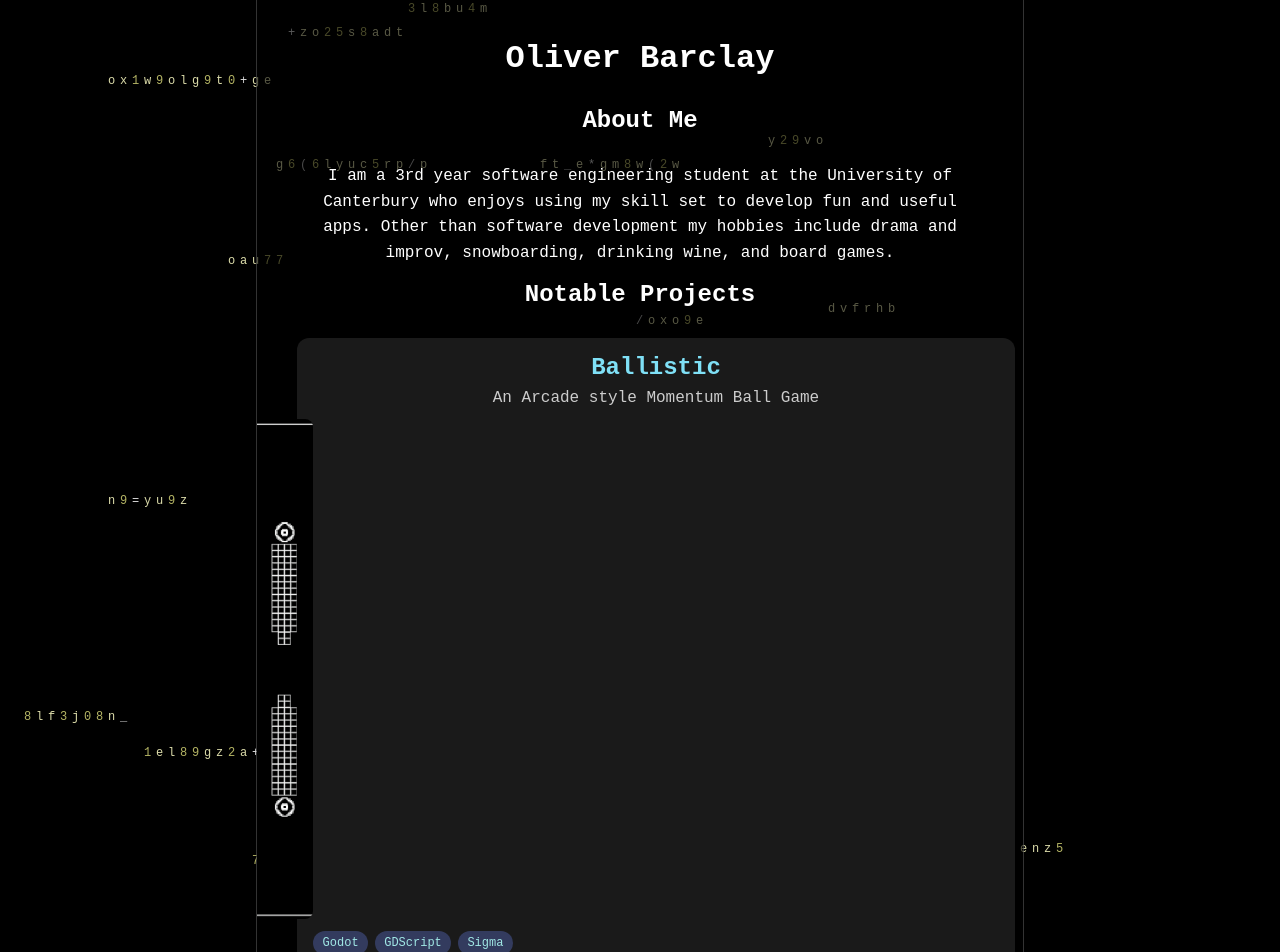
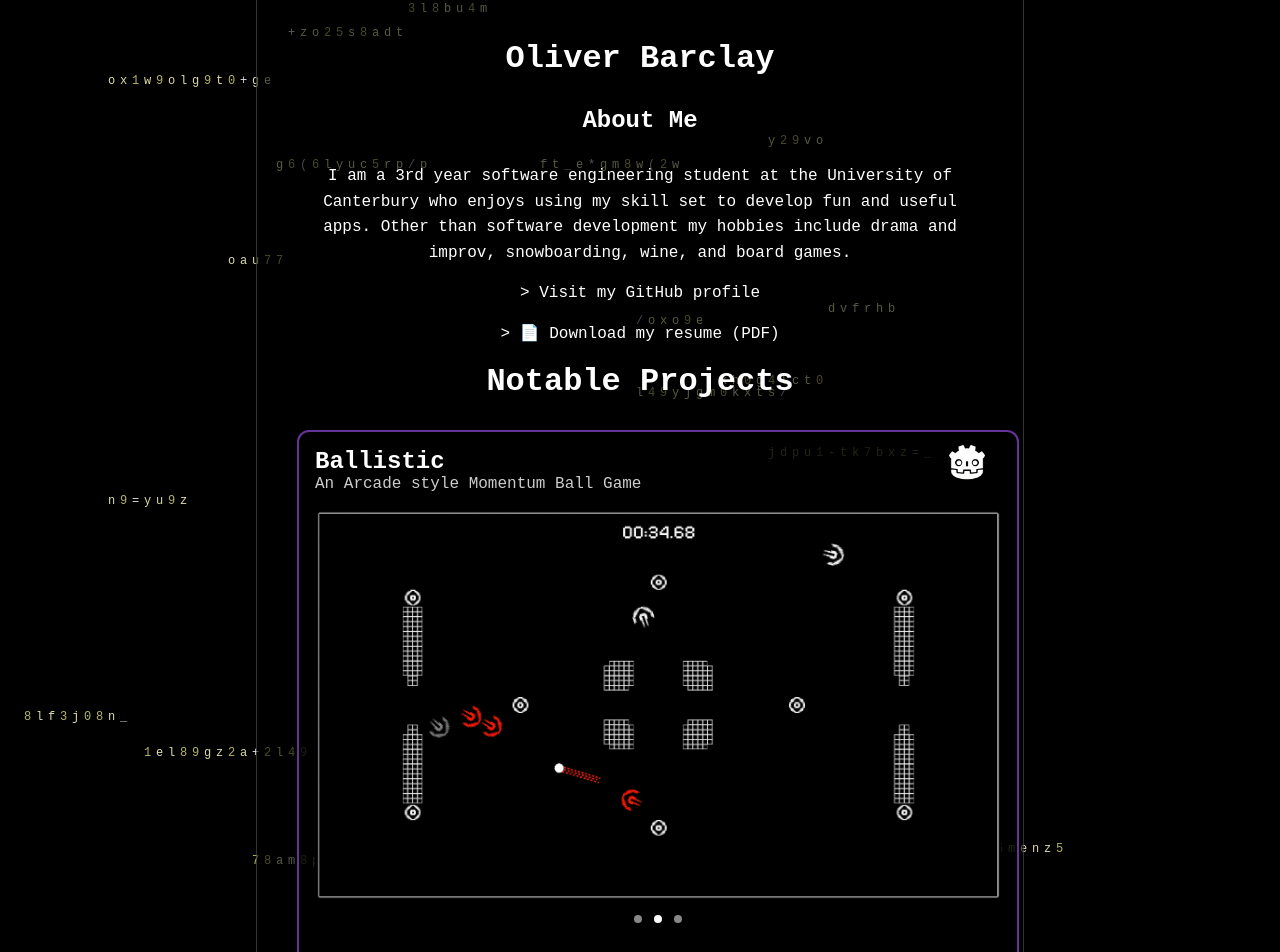
Before and after one commit to EggnogPlus/EggnogPlus.github.io, a Jekyll site: the page built from assets/html/index.html, in a window 1280 px wide. Shown: the top 952 px of the page. Built offline with Jekyll 4.4.1, drawn with Linux system fonts in a browser that asks for light colours; some of the changed text lies outside the part shown.

```diff
--- a/assets/css/style.css
+++ b/assets/css/style.css
@@ -1,14 +1,14 @@
 html {
-    height: 100%; /* Ensure html fills the viewport */
+    height: 100%;
 }
 
 body {
     margin: 0;
     padding: 0;
     overflow-x: hidden;
-    background: #000 !important; /* Force black, override any defaults */
+    background: #000 !important;
     font-family: 'Courier New', Courier, monospace;
-    height: 100%; /* Fill the html height */
+    height: 100%;
 }
 
 #asciiCanvas {
@@ -64,36 +64,48 @@ a {
     color: white;
 }
 
-
 a:visited {
     color: white;
 }
 
 .icon {
     text-decoration: none;
-    margin-right: 0; /* Adjust as needed */
-    padding-right: 0; /* Adjust as needed */
+    margin-right: 0;
+    padding-right: 0;
 }
 
 /* === Project Sections Styling === */
 .project-section {
-    background: #1a1a1a;
+    border: 2px solid rebeccapurple;
     border-radius: 12px;
-    box-shadow: 0 4px 12px rgba(0, 0, 0, 0.5);
     padding: 1rem;
     margin-bottom: 2rem;
     width: 100%;
     margin-inline: auto;
+    background: rgba(0.1, 0.1, 0.1, 0.6);
+    position: relative; /* For logo positioning */
+}
+
+.project-logo {
+    position: absolute;
+    top: 10px;
+    right: 10px;
+    width: 80px;
+    height: 40px;
+    object-fit: contain;
+    z-index: 10;
 }
 
 .project-title {
+    text-align: left;
     font-size: 1.5rem;
+    font-family: 'Courier New', Courier, monospace;
     font-weight: bold;
-    margin-bottom: 0.5rem;
-    color: #7fe0f6;
 }
 
 .project-desc {
+    text-align: left;
+    font-family: 'Courier New', Courier, monospace;
     font-size: 1rem;
     margin-bottom: 0.75rem;
     color: #ccc;
@@ -101,19 +113,54 @@ a:visited {
 
 .carousel {
     display: flex;
+    flex-direction: column;
     overflow: hidden;
     position: relative;
     border-radius: 8px;
     margin-bottom: 0.75rem;
-    height: 500px;
+    height: 440px;
+    width: auto;
+}
+
+.carousel-container {
+    display: flex;
+    width: 100%;
+    height: 400px;
+    transition: transform 0.5s ease;
 }
 
 .carousel img,
 .carousel video {
-    min-width: 100%;
+    width: 100%;
     height: 100%;
-    object-fit: cover;
+    object-fit: contain;
+    flex-shrink: 0;
     transition: transform 0.5s ease;
+}
+
+.carousel-dots {
+    display: flex;
+    justify-content: center;
+    gap: 12px;
+    padding: 10px 0;
+    z-index: 10;
+}
+
+.carousel-dot {
+    width: 8px;
+    height: 8px;
+    background: #888;
+    border-radius: 50%;
+    cursor: pointer;
+    transition: background 0.3s ease;
+}
+
+.carousel-dot.active {
+    background: white;
+}
+
+.carousel-dot:hover {
+    background: papayawhip;
 }
 
 .tags {
@@ -126,7 +173,11 @@ a:visited {
     background: #333b5e;
     padding: 0.3rem 0.6rem;
     border-radius: 16px;
-    font-size: 0.75rem;
-    color: #a0e7e5;
-    font-weight: 500;
+    font-size: 1rem;
+    font-weight: bold;
 }
+
+.tag:hover {
+    cursor: default;
+    transform: scale(1.2);
+}
--- a/assets/html/index.html
+++ b/assets/html/index.html
@@ -11,67 +11,117 @@ permalink: /
         <p>
             I am a 3rd year software engineering student at the University of Canterbury
             who enjoys using my skill set to develop fun and useful apps. Other than software
-            development my hobbies include drama and improv, snowboarding, drinking wine, and board games.
+            development my hobbies include drama and improv, snowboarding, wine, and board games.
         </p>
 
-<!--        &lt;!&ndash; GitHub Profile Link &ndash;&gt;-->
-<!--        <p>-->
-<!--            👉 <a href="https://github.com/EggnogPlus" target="_blank">Visit my GitHub profile</a>-->
-<!--        </p>-->
+        <!-- GitHub Profile Link -->
+        <p>
+            > <a href="https://github.com/EggnogPlus" target="_blank">Visit my GitHub profile</a>
+        </p>
 
-        <h2>Notable Projects</h2>
+        <!-- Resume Download Link -->
+        <p>
+            > 📄 <a href="/assets/Oliver%20Barclay%20Resume.pdf" download>Download my resume (PDF)</a>
+        </p>
+
+
+        <h1>Notable Projects</h1>
 
         <div class="project-section">
+            <img class="project-logo" style="filter: invert()" src="/assets/img/godotLogo.png" alt="Project Logo" />
             <div class="project-title">Ballistic</div>
             <div class="project-desc">An Arcade style Momentum Ball Game</div>
             <div class="carousel" id="carousel1">
-                <img src="/assets/img/ballistic1.png" />
-                <img src="/assets/img/ballistic2.png" />
-                <img src="/assets/img/ballistic3.png" />
+                <div class="carousel-container">
+                    <img src="/assets/img/ballistic1.png" alt="Ballistic Screenshot 1" />
+                    <img src="/assets/img/ballistic2.png" alt="Ballistic Screenshot 2" />
+                    <img src="/assets/img/ballistic3.png" alt="Ballistic Screenshot 3" />
+                </div>
+                <div class="carousel-dots"></div>
             </div>
             <div class="tags">
                 <div class="tag">Godot</div>
                 <div class="tag">GDScript</div>
-                <div class="tag">Sigma</div>
+                <div class="tag">Enemy-AI</div>
+                <div class="tag">16-Bit</div>
+                <div class="tag">HTML5</div>
+                <div class="tag">Linux</div>
+                <div class="tag">Windows</div>
+
             </div>
         </div>
 
-        <ul>
-            <li>
-                <a href="https://github.com/EggnogPlus/Ballistic" target="_blank">Ballistic –
-                    An Arcade style Momentum Ball Game</a>
-            </li>
-            <li>
-                <a href="https://github.com/EggnogPlus/Tiso-Tag" target="_blank">Tiso Tag –
-                    20-Player Parkour Tag game</a>
-            <li>
-                <a href="https://github.com/EggnogPlus/Conway-s-Game-of-Life-in-Unity-3D" target="_blank">
-                    Conways Gam3(D) of Life –
-                    A Recreation w/ interactive 3D cubes
-                </a>
-            </li>
-            <li>
-                <a href="https://github.com/EggnogPlus/Vision-Board" target="_blank">Vision Board –
-                    A Re-imagining of Pinterest</a>
-            </li>
-        </ul>
+        <div class="project-section">
+            <img class="project-logo" src="/assets/img/unityLogo.png" alt="Project Logo" />
+            <div class="project-title">Tiso Tag</div>
+            <div class="project-desc">20-Player Parkour Tag Game</div>
+            <div class="carousel" id="carousel2">
+                <div class="carousel-container">
+                    <img src="/assets/img/tisotag1.png" alt="Tiso Tag Screenshot 1" />
+                    <img src="/assets/img/tisotag2.png" alt="Tiso Tag Screenshot 2" />
+                    <img src="/assets/img/tisotag3.png" alt="Tiso Tag Screenshot 3" />
+                </div>
+                <div class="carousel-dots"></div>
+            </div>
+            <div class="tags">
+                <div class="tag">Unity</div>
+                <div class="tag">C#</div>
+                <div class="tag">Multiplayer</div>
+                <div class="tag">PUN2 (Photon Unity Network)</div>
+            </div>
+        </div>
+
+        <div class="project-section">
+            <img class="project-logo"  style="filter: invert()" src="/assets/img/javaLogo.png" alt="Project Logo" />
+            <div class="project-title">Wine Wise</div>
+            <div class="project-desc">A Wine Information Kiosk for Wineries, Supermarkets and Liquor Stores</div>
+            <div class="carousel" id="carousel3">
+                <div class="carousel-container">
+                    <!-- Video of animation -->
+                    <img src="/assets/img/winewise1.png" alt=" Winewise Screenshot 1" />
+                    <img src="/assets/img/winewise2.png" alt=" Winewise Screenshot 2" />
+                    <img src="/assets/img/winewise3.png" alt=" Winewise Screenshot 3" />
+                </div>
+                <div class="carousel-dots"></div>
+            </div>
+            <div class="tags">
+                <div class="tag">Java</div>
+                <div class="tag">SQL</div>
+                <div class="tag">JavaFX</div>
+                <div class="tag">Scene Builder FXML</div>
+            </div>
+        </div>
+
+        <div class="project-section">
+            <img class="project-logo" src="/assets/img/unityLogo.png" alt="Project Logo" />
+            <div class="project-title">Conway’s Gam3(D) of Life</div>
+            <div class="project-desc">A Recreation with Interactive 3D Cubes</div>
+            <div class="carousel" id="carousel4">
+                <div class="carousel-container">
+                    <img src="/assets/img/conway1.png" alt="Conway’s Game of Life Screenshot 1" />
+                    <img src="/assets/img/conway2.png" alt="Conway’s Game of Life Screenshot 2" />
+                    <img src="/assets/img/conway3.png" alt="Conway’s Game of Life Screenshot 3" />
+                </div>
+                <div class="carousel-dots"></div>
+            </div>
+            <div class="tags">
+                <div class="tag">Unity</div>
+                <div class="tag">C#</div>
+                <div class="tag">3D</div>
+            </div>
+        </div>
 
         <div class="ballistic-demo">
             <h2>Ballistic Demo</h2>
             <a href="https://eggnogplus.github.io/Ballistic">
                 <h3>Play Fullscreen</h3>
             </a>
-            <iframe src="https://eggnogplus.github.io/Ballistic"
+            <iframe loading="lazy" src="https://eggnogplus.github.io/Ballistic"
                     width="100%"
                     height="400px"
                     style="border: none;">
             </iframe>
         </div>
-
-        <!-- Resume Download Link -->
-        <p>
-            📄 <a href="/assets/Oliver%20Barclay%20Resume.pdf" download>Download my resume (PDF)</a>
-        </p>
 
         <br>
 
--- a/assets/js/project-carousel.js
+++ b/assets/js/project-carousel.js
@@ -1,14 +1,86 @@
 function autoScrollCarousel(id) {
     const carousel = document.getElementById(id);
+    if (!carousel) {
+        console.error(`Carousel with ID ${id} not found.`);
+        return;
+    }
+
+    const container = carousel.querySelector('.carousel-container');
+    const dotsContainer = carousel.querySelector('.carousel-dots');
+    if (!container || !dotsContainer) {
+        console.error(`Carousel container or dots container not found in carousel with ID ${id}.`);
+        return;
+    }
+
+    const images = container.children;
+    if (images.length === 0) {
+        console.error(`No images found in carousel with ID ${id}.`);
+        return;
+    }
+
     let index = 0;
-    setInterval(() => {
-        const total = carousel.children.length;
+    const total = images.length;
+    let intervalId = null;
+    let isTransitioning = false;
+
+    // Create dots
+    for (let i = 0; i < total; i++) {
+        const dot = document.createElement('span');
+        dot.classList.add('carousel-dot');
+        dot.setAttribute('aria-label', `Go to image ${i + 1}`);
+        if (i === 0) dot.classList.add('active');
+        dot.addEventListener('click', () => {
+            if (isTransitioning) return; // Ignore clicks during transitions
+            clearInterval(intervalId); // Clear existing interval
+            index = i;
+            updateCarousel();
+            startAutoScroll(); // Restart auto-scroll immediately
+        });
+        dotsContainer.appendChild(dot);
+    }
+    console.log(`Created ${total} dots for carousel ${id}`); // Debug dot creation
+
+    function updateCarousel() {
+        isTransitioning = true;
+        container.style.transform = `translateX(-${100 * index}%)`;
+        // Update active dot
+        const dots = dotsContainer.querySelectorAll('.carousel-dot');
+        dots.forEach((dot, i) => {
+            dot.classList.toggle('active', i === index);
+        });
+        // Reset transition flag after animation
+        setTimeout(() => {
+            isTransitioning = false;
+        }, 500); // Match CSS transition duration (0.5s)
+    }
+
+    function slide() {
         index = (index + 1) % total;
-        carousel.style.transform = `translateX(-${100 * index}%)`;
-    }, 3000);
+        updateCarousel();
+    }
+
+    function startAutoScroll() {
+        clearInterval(intervalId); // Ensure no duplicate intervals
+        intervalId = setInterval(slide, 4000);
+    }
+
+    // Start auto-scrolling
+    startAutoScroll();
+
+    // Pause on hover
+    carousel.addEventListener('mouseenter', () => clearInterval(intervalId));
+    carousel.addEventListener('mouseleave', () => startAutoScroll());
+
+    // Handle transition end to ensure smooth updates
+    container.addEventListener('transitionend', () => {
+        isTransitioning = false;
+    });
 }
 
-// Initialize for each carousel
-autoScrollCarousel("carousel1");
-// Add more here if needed, e.g.:
-// autoScrollCarousel("carousel2");
+// Run after DOM is fully loaded
+document.addEventListener('DOMContentLoaded', () => {
+    autoScrollCarousel('carousel1');
+    autoScrollCarousel('carousel2');
+    autoScrollCarousel('carousel3');
+    autoScrollCarousel('carousel4');
+});
```
Also changed, not shown: assets/img/godotLogo.png (added), assets/img/javaLogo.png (added), assets/img/unityLogo.png (added).
